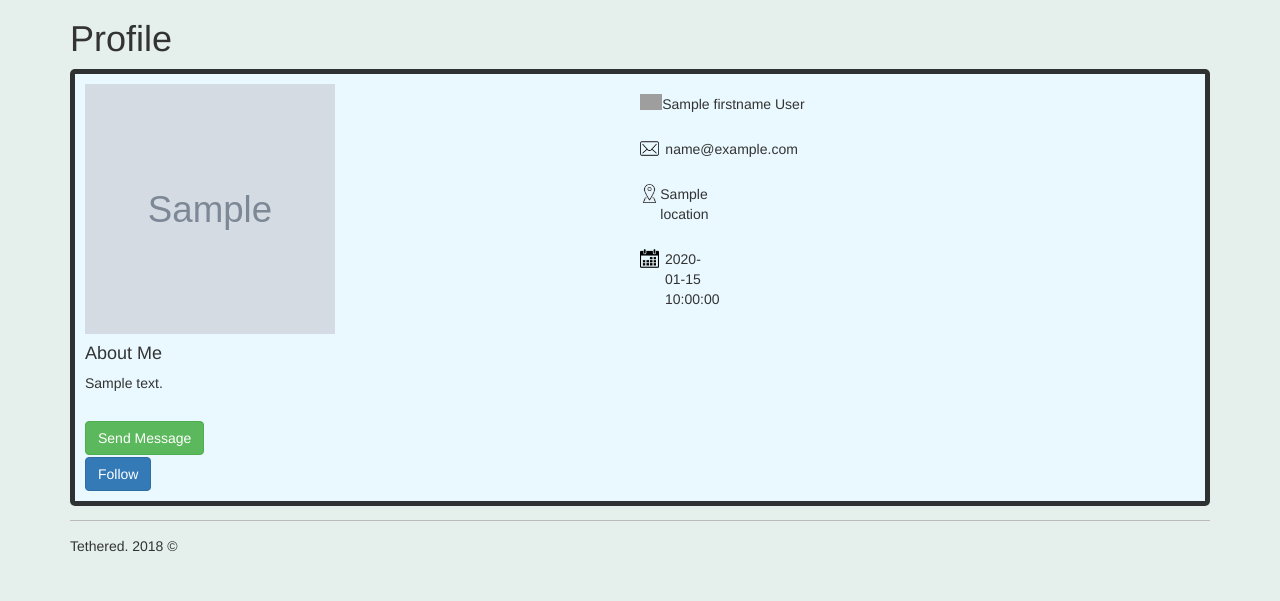
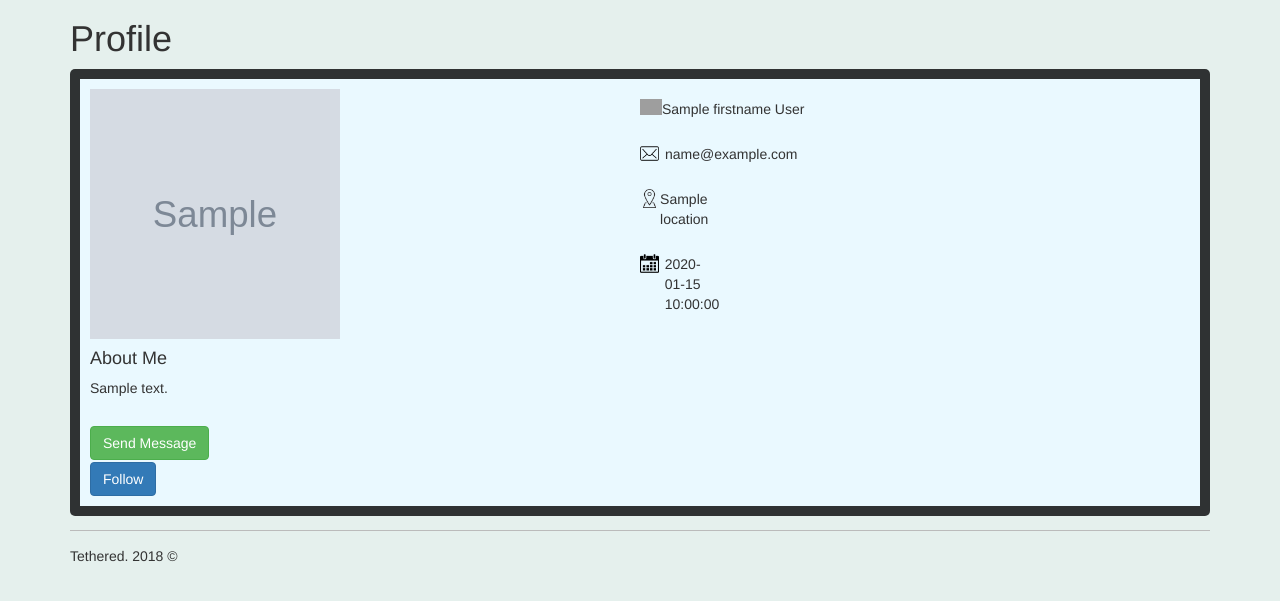
Before and after one commit to Acvp3lla/info3180-project-1, a Flask app: template app/templates/profile.html in a window 1280 px wide. Shown: the part 51-652 px from the top of the page. Run offline with Flask 2, Linux system fonts and the light colour scheme; the template is opened without the code that fills it: most values are stand-ins (such as "Sample title", 1, 10 or a date in 2020); grey boxes marked "Sample" are stand-in pictures; some libraries are stand-ins or nearby versions; grey boxes are pictures that could not be loaded.

Commit message:
Minor Update

```diff
--- a/app/static/css/app.css
+++ b/app/static/css/app.css
@@ -40,7 +40,7 @@ hr{
 	grid-template-columns: 1fr 1fr;
     position: relative;
 	border-radius: 5px;
-	border-width: 5px;
+	border-width: 10px;
 	border-color: rgb(0, 0, 0, 0.8);
 	border-style: solid;
 	background-color: #eaf9ff;
@@ -59,7 +59,7 @@ hr{
 	display: grid;
 	grid-row: 1em;
 	border-radius: 5px;
-	border-width: 5px;
+	border-width: 10px;
 	border-color: rgb(0, 0, 0, 0.8);
 	border-style: solid;
 	background-color: #eaf9ff;
```
